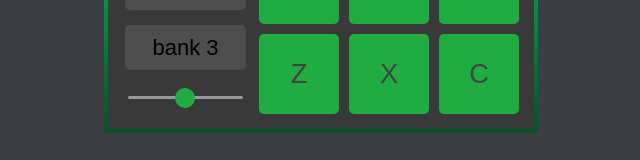
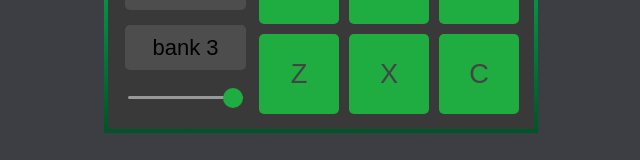
Before and after one commit to AlexCarterDev/my-frontend-snippets, a React (Create React App) app in the folder p04_drum-machine/: page / in a window 1280 px wide. Shown: the part 446-606 px from the top of the page, without its empty margins (319-959 px from the left). Built offline with nearby package versions, Linux system fonts and the light colour scheme.

Commit message:
Volume regulator

```diff
--- a/p04_drum-machine/src/components/DrumPad.js
+++ b/p04_drum-machine/src/components/DrumPad.js
@@ -2,7 +2,7 @@ import React from 'react';
 import PlayButton from './PlayButton'
 import { getBankByIndex } from '../bank'
 
-const DrumPad = ({bankIndex, playButtonClicked}) => {
+const DrumPad = ({bankIndex, playButtonClicked, volume}) => {
     console.log('DrumPad: render');
     const texts = ['Q', 'W', 'E', 'A', 'S', 'D', 'Z', 'X', 'C'];
     var bank = getBankByIndex(bankIndex);
@@ -17,6 +17,7 @@ const DrumPad = ({bankIndex, playButtonClicked}) => {
         buttons.push(
             <PlayButton
                 key={i}
+                volume={volume}
                 text={texts[i]}
                 id={'drum-pad-' + i}
                 src={bank.samples[i].url}
--- a/p04_drum-machine/src/components/Panel.js
+++ b/p04_drum-machine/src/components/Panel.js
@@ -1,14 +1,14 @@
 import React from 'react';
 import DisplayContainer from '../containers/DisplayContainer';
 import BankPadContainer from '../containers/BankPadContainer';
-import Volume from './Volume';
+import VolumeContainer from '../containers/VolumeContainer';
 
 const Panel = () => {
     return (
         <div id='panel'>
             <DisplayContainer />
             <BankPadContainer />
-            <Volume />
+            <VolumeContainer />
         </div>
     )
 }
--- a/p04_drum-machine/src/components/PlayButton.js
+++ b/p04_drum-machine/src/components/PlayButton.js
@@ -10,7 +10,9 @@ export default class PlayButton extends Component {
 
     play() {
         console.log('PlayButton ' + this.props.id + ': play');
-        new Audio(this.props.src).play();
+        var audio = new Audio(this.props.src);
+        audio.volume = this.props.volume/100;
+        audio.play();
         this.props.onClick();
     }
 
--- a/p04_drum-machine/src/components/Volume.js
+++ b/p04_drum-machine/src/components/Volume.js
@@ -1,11 +1,26 @@
-import React from 'react';
+import React, { Component } from 'react'
 
-const Volume = () => {
-    return (
-        <div id='slider-container'>
-            <input type="range" min="1" max="100" className="slider" />
-        </div>
-    )
+export default class Volume extends Component {
+    constructor(props) {
+        super(props);
+        this.state = {
+            vol: 100
+        }
+        this.handleChange = this.handleChange.bind(this);
+    }
+
+    handleChange(e) {
+        this.props.volumeChanged(e.target.value);
+        this.setState({
+            vol: e.target.value
+        })
+    }
+
+    render() {
+        return (
+            <div id='slider-container'>
+                <input type="range" min="1" max="100" className="slider" value={this.state.vol} onChange={this.handleChange}/>
+            </div>
+        )
+    }
 }
-
-export default Volume;
--- a/p04_drum-machine/src/containers/DrumPadSampleSelector.js
+++ b/p04_drum-machine/src/containers/DrumPadSampleSelector.js
@@ -7,6 +7,7 @@ const mapStateToProps = state => {
     console.log('DrumPadSampleSelector: mapStateToProps')
     return {
         bankIndex: state.bankIndex,
+        volume: state.volume
     }
 }
 
--- /dev/null
+++ b/p04_drum-machine/src/containers/VolumeContainer.js
@@ -0,0 +1,16 @@
+import { connect } from 'react-redux'
+import { setVolume } from '../actions'
+import Volume from '../components/Volume'
+
+const mapStateToProps = (state) => ({
+
+})
+
+const mapDispatchToProps = dispatch => {
+    return {
+        volumeChanged: (volume) => {dispatch(setVolume(volume))}
+    }
+}
+
+
+export default connect(mapStateToProps, mapDispatchToProps)(Volume)
```
